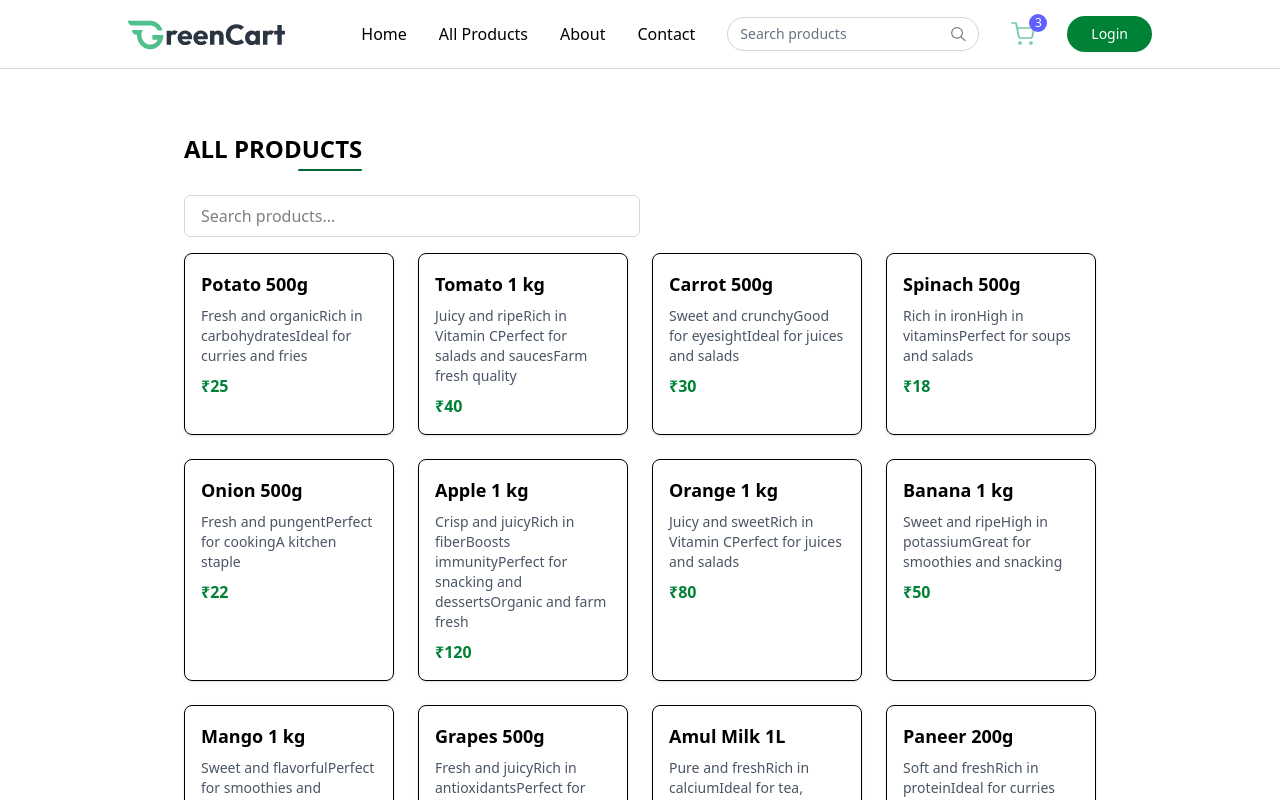
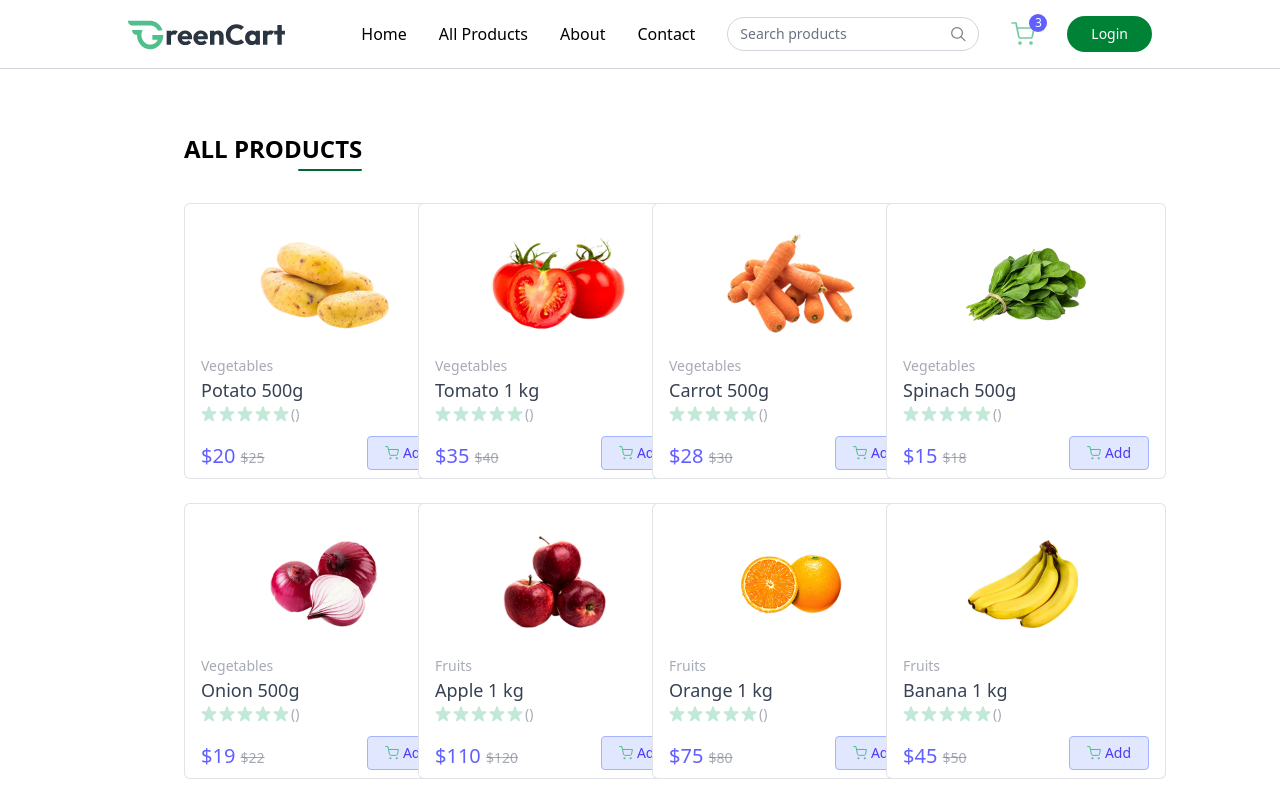
Before and after one commit to Ankitkpk/grocery_store, a React (Vite) app: page /products in a window 1280 px wide. Shown: the top 800 px of the page. Built offline with nearby package versions, Linux system fonts and the light colour scheme.

Commit message:
search query updated

```diff
--- a/src/components/Navbar.tsx
+++ b/src/components/Navbar.tsx
@@ -1,4 +1,4 @@
-import React, { useContext, useState } from "react";
+import React, { useContext, useEffect, useState } from "react";
 import { NavLink } from "react-router-dom";
 import { assets } from '../assets/assets';
 import { AppContext } from "../context/AppContext";
@@ -6,11 +6,18 @@ import { AppContext } from "../context/AppContext";
 const Navbar: React.FC = () => {
   const [open, setOpen] = useState<boolean>(false);
   const { user, setUser, setShowUserLogin, navigate } = useContext(AppContext);
+  const {searchQuery,setSearchQuery}=useContext(AppContext);
 
   const logout = async () => {
     setUser(null);
     navigate('/');
   };
+
+  useEffect(()=>{
+     if(searchQuery.length > 0){
+       navigate('/products');
+     }
+  },[searchQuery])
 
   return (
     <nav className="flex items-center justify-between px-6 md:px-16 lg:px-24 xl:px-32 py-4 border-b border-gray-300 bg-white relative transition-all">
@@ -26,6 +33,7 @@ const Navbar: React.FC = () => {
         <NavLink to="/contact" onClick={() => setOpen(false)}>Contact</NavLink>
         <div className="hidden lg:flex items-center text-sm gap-2 border border-gray-300 px-3 rounded-full">
           <input
+             onChange={(e)=>setSearchQuery(e.target.value)}
             className="py-1.5 w-full bg-transparent outline-none placeholder-gray-500"
             type="text"
             placeholder="Search products"
--- a/src/components/ProductCard.tsx
+++ b/src/components/ProductCard.tsx
@@ -8,7 +8,7 @@ const ProductCard: React.FC<{ product: any }> = ({ product }) => {
   const quantity = cartItems[product._id] || 0;
 
   return (
-    <div className="border border-gray-500/20 rounded-md md:px-4 px-3 py-2 bg-white min-w-56 max-w-56 w-full">
+    <div className="border border-gray-500/20 rounded-md md:px-4 px-3 py-2 bg-white min-w-70 max-w-70 w-full">
       <div className="group cursor-pointer flex items-center justify-center px-2">
         <img
           className="group-hover:scale-105 transition max-w-26 md:max-w-36"
--- a/src/pages/AllProducts.tsx
+++ b/src/pages/AllProducts.tsx
@@ -1,5 +1,6 @@
 import React, { useContext, useEffect, useState } from "react";
 import { AppContext } from "../context/AppContext";
+import ProductCard from "../components/ProductCard";
 
 const AllProducts: React.FC = () => {
   const { products, searchQuery, setSearchQuery } = useContext(AppContext);
@@ -12,6 +13,7 @@ const AllProducts: React.FC = () => {
           product.name.toLowerCase().includes(searchQuery.toLowerCase())
         )
       );
+      console.log("seeachquery updated");
     } else {
       setFilterProducts(products);
     }
@@ -24,35 +26,10 @@ const AllProducts: React.FC = () => {
         <div className="w-16 h-0.5 bg-green-800 rounded-full mt-1" />
       </div>
 
-      {/* Search Bar */}
-      <div className="mt-6 mb-4 w-full md:w-1/2">
-        <input
-          type="text"
-          value={searchQuery}
-          onChange={e => setSearchQuery(e.target.value)}
-          placeholder="Search products..."
-          className="w-full border border-gray-300 rounded-md px-4 py-2 focus:outline-none focus:ring-2 focus:ring-green-500"
-        />
-      </div>
-
-      {/* Product List */}
-      <div className="grid grid-cols-1 sm:grid-cols-2 md:grid-cols-3 lg:grid-cols-4 gap-6">
-        {filterProducts.length > 0 ? (
-          filterProducts.map((product: any) => (
-            <div
-              key={product.id}
-              className="border rounded-lg p-4 shadow hover:shadow-md transition duration-300"
-            >
-              <h2 className="text-lg font-bold mb-2">{product.name}</h2>
-              <p className="text-sm text-gray-600 mb-2">{product.description}</p>
-              <p className="text-green-700 font-semibold">₹{product.price}</p>
-            </div>
-          ))
-        ) : (
-          <p className="col-span-full text-center text-gray-500">
-            No products found.
-          </p>
-        )}
+      <div className="grid gap-6 mt-8 sm:grid-cols-2 lg:grid-cols-3 xl:grid-cols-4">
+        {filterProducts.map((product, index) => (
+          <ProductCard key={index} product={product} />
+        ))}
       </div>
     </div>
   );
```
